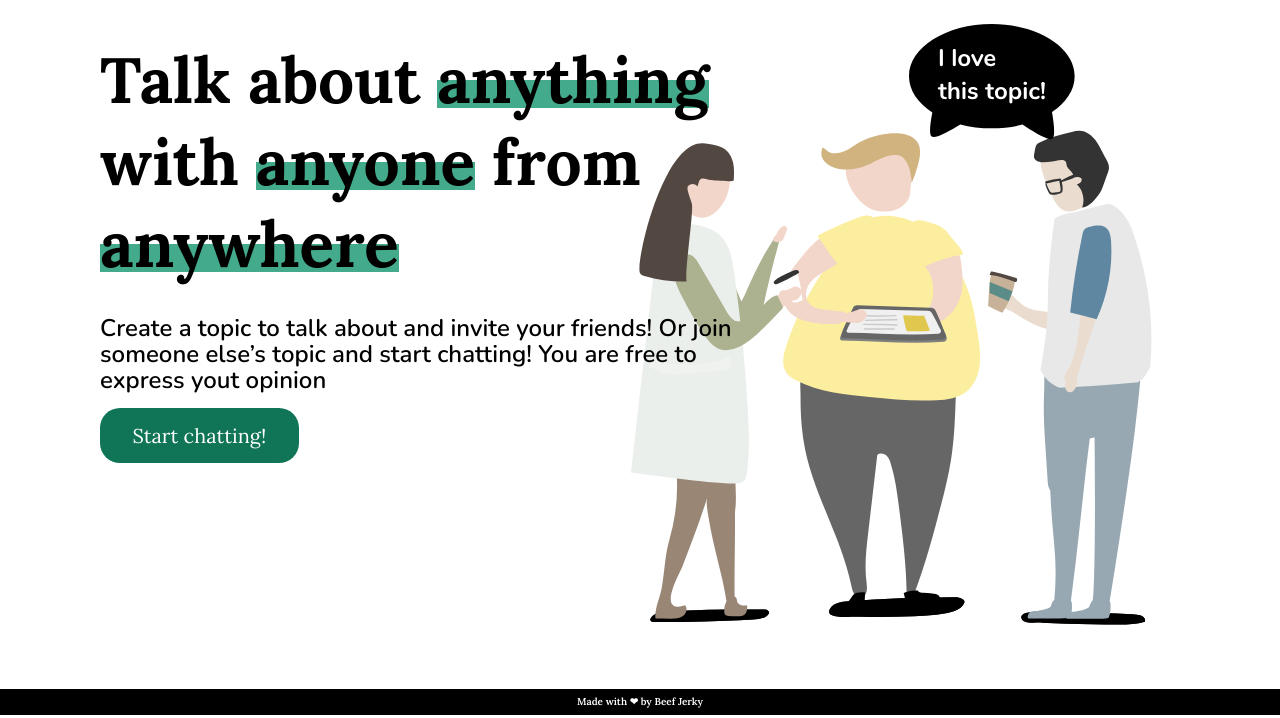
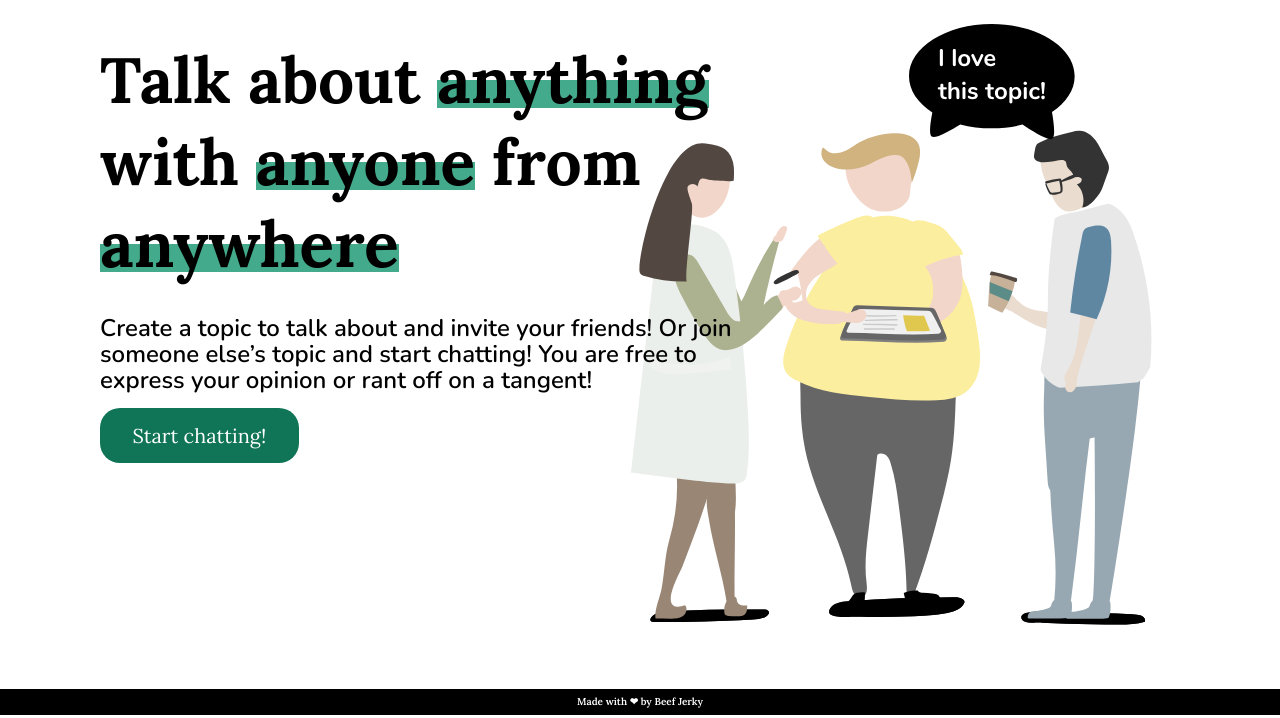
Before and after one commit to yeiltza/ProjectTwo, a website: page public/index.html in a window 1280 px wide. Shown: the part 82-800 px from the top of the page. Drawn offline with Linux system fonts and the light colour scheme; files that its build step writes are made by us from their sources.

Commit message:
Update slogan and Modify room message

```diff
--- a/public/index.html
+++ b/public/index.html
@@ -36,7 +36,8 @@
       </h2>
       <p class="subheader">
         Create a topic to talk about and invite your friends! Or join someone
-        else’s topic and start chatting! You are free to express yout opinion
+        else’s topic and start chatting! You are free to express your opinion
+        or rant off on a tangent!
       </p>
       <a class="hero-button" href="/topics">Start chatting!</a>
 
```
Also changed, not shown: public/room.html (+1 -1 lines).
